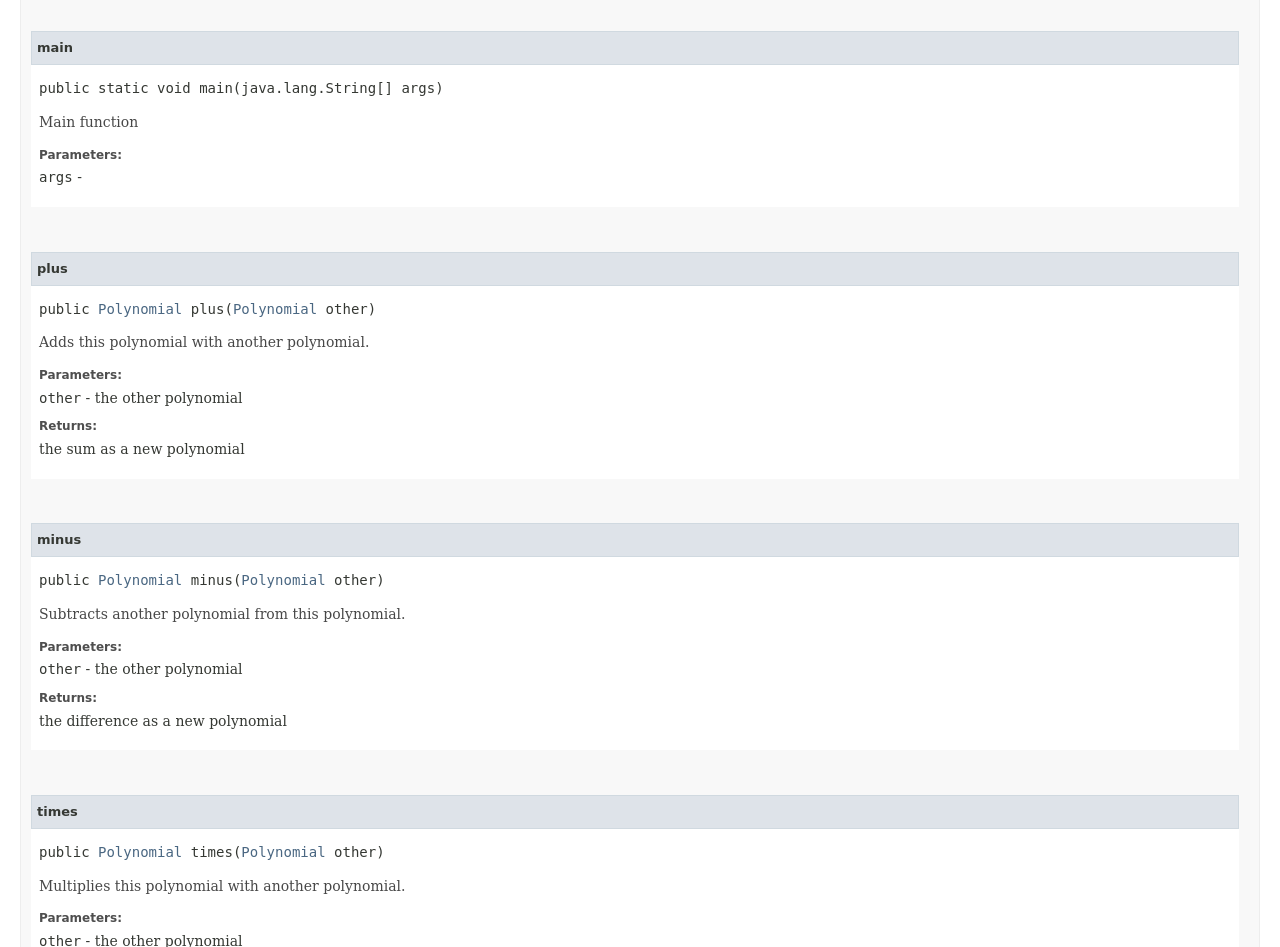
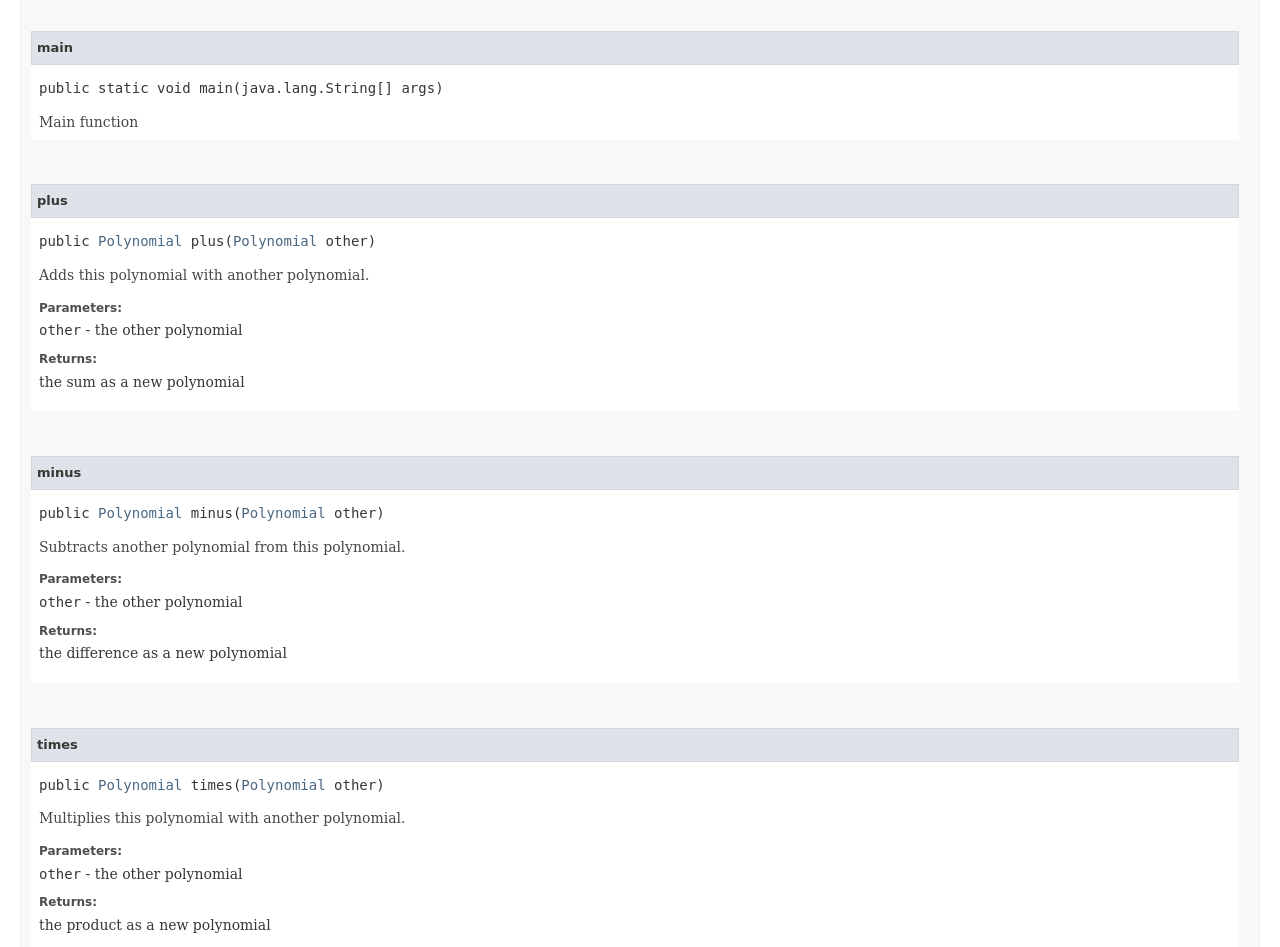
Before and after one commit to justProductAnalyst/OOP, a plain HTML site: page Task_1_1_2/ru/nsu/vetrov/Polynomial.html in a window 1280 px wide. Shown: the part 1489-2436 px from the top of the page. Drawn offline with Linux system fonts and the light colour scheme; no server answers; a script that the page names is missing; a web font is replaced by a local one.

Commit message:
Deploying to gh-pages from @ justProductAnalyst/OOP@924e782c4a6ccdf77ba6f35f5265d02dc6fde073 🚀

```diff
--- a/Task_1_1_2/ru/nsu/vetrov/Polynomial.html
+++ b/Task_1_1_2/ru/nsu/vetrov/Polynomial.html
@@ -289,10 +289,6 @@ extends java.lang.Object</pre>
 <h4>main</h4>
 <pre class="methodSignature">public static&nbsp;void&nbsp;main&#8203;(java.lang.String[]&nbsp;args)</pre>
 <div class="block">Main function</div>
-<dl>
-<dt><span class="paramLabel">Parameters:</span></dt>
-<dd><code>args</code> - </dd>
-</dl>
 </li>
 </ul>
 <a id="plus(ru.nsu.vetrov.Polynomial)">
```
Also changed, not shown: 3 other files.
